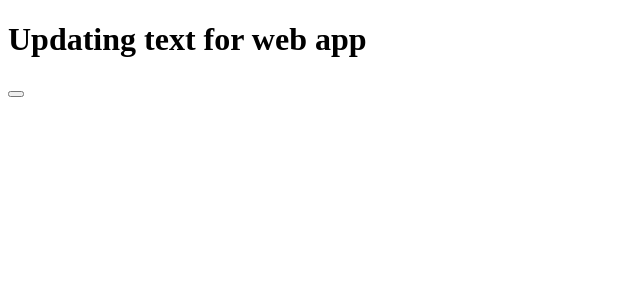
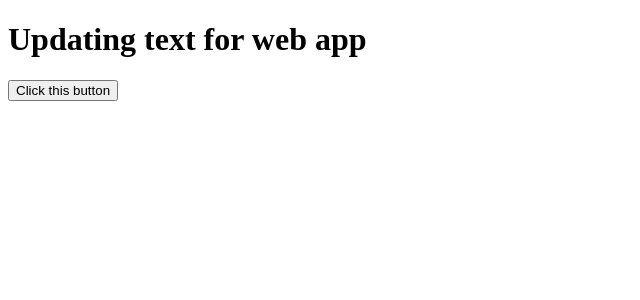
Before and after one commit to sajclarke/turborepo-example, a Next.js app in the folder apps/web/: page / in a window 1280 px wide. Shown: the top 300 px of the page, without its empty margins (0-640 px from the left). Built offline with nearby package versions, Linux system fonts and the light colour scheme.

Commit message:
chore: add updated button ui component

```diff
--- a/apps/web/pages/index.tsx
+++ b/apps/web/pages/index.tsx
@@ -4,7 +4,7 @@ export default function Web() {
  return (
   <div>
    <h1>Updating text for web app</h1>
-   <Button />
+   <Button>Click this button</Button>
   </div>
  );
 }
```
